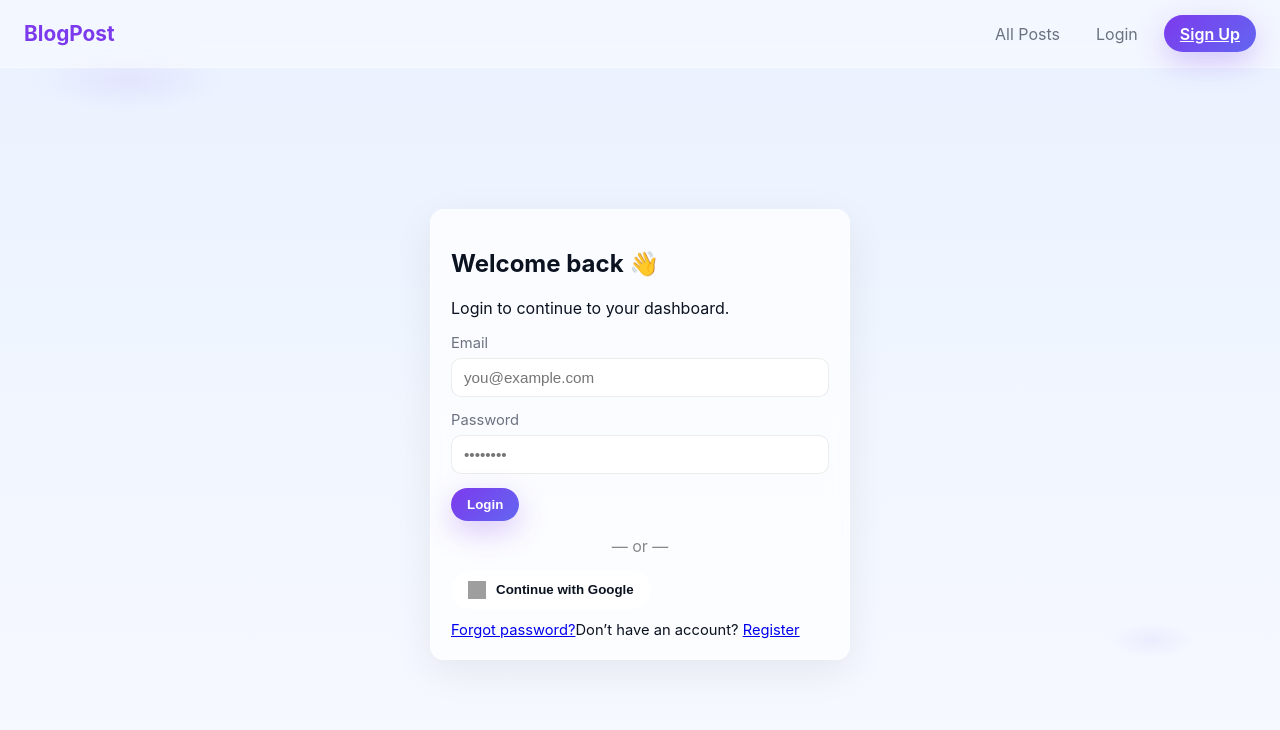
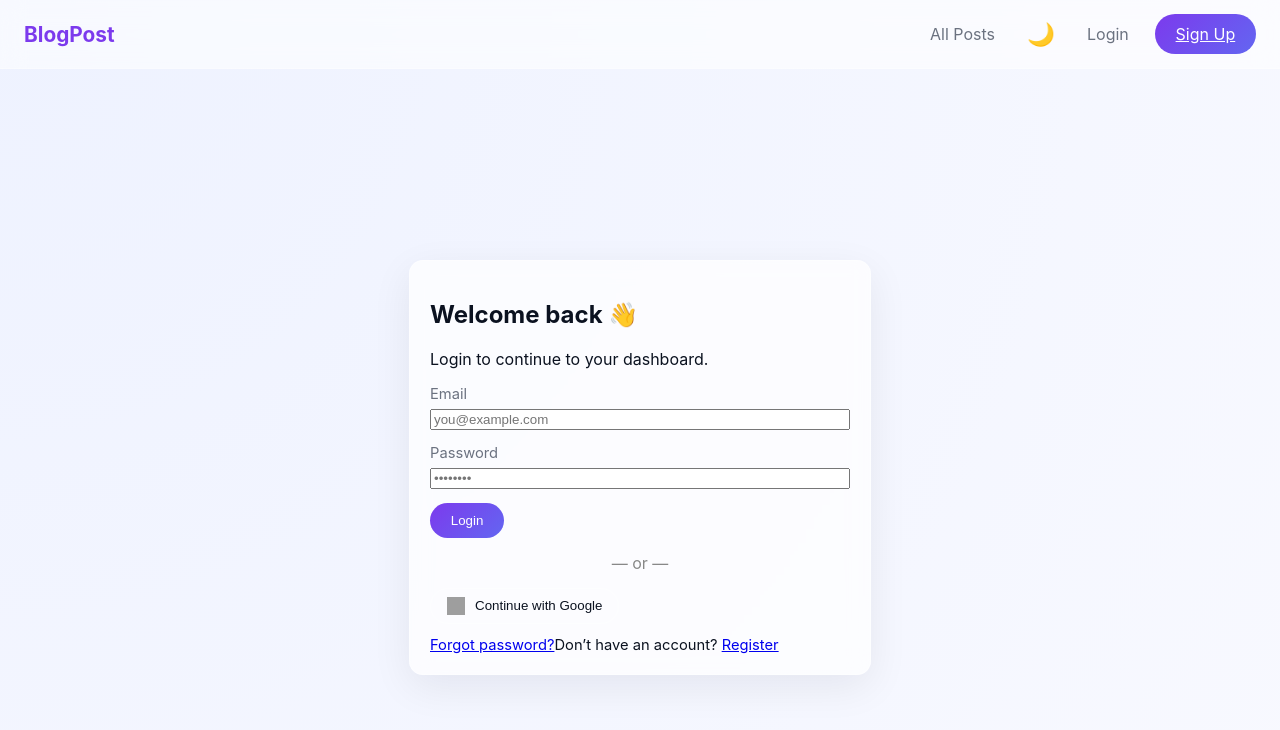
Before and after one commit to Srinivas2326/Blog-Post, a React app in the folder frontend/: page / in a window 1280 px wide. Shown: the top 730 px of the page. Built offline with nearby package versions, Linux system fonts and the light colour scheme; no server answers; grey boxes are pictures that could not be loaded; the HTML template or start-up script is replaced by a standard one.

Commit message:
frontend updated

```diff
--- a/frontend/src/components/Navbar.jsx
+++ b/frontend/src/components/Navbar.jsx
@@ -1,8 +1,10 @@
 import { Link, useNavigate } from "react-router-dom";
 import { useAuth } from "../context/AuthContext";
+import { useTheme } from "../context/ThemeContext";
 
 export default function Navbar() {
   const { user, isAuthenticated, logout } = useAuth();
+  const { theme, toggleTheme } = useTheme();
   const navigate = useNavigate();
 
   const handleLogout = () => {
@@ -12,29 +14,40 @@ export default function Navbar() {
 
   return (
     <nav className="navbar">
-      <Link to="/all-posts" className="nav-logo">BlogPost</Link>
+      <Link to="/all-posts" className="nav-logo">
+        BlogPost
+      </Link>
 
       <div className="nav-right">
-
         <Link to="/all-posts" className="nav-link">All Posts</Link>
 
-        {isAuthenticated ? (
+        {isAuthenticated && (
           <>
             <span className="nav-link">Hi, {user?.name}</span>
             <Link to={`/user/${user?._id}`} className="nav-link">Profile</Link>
             <Link to="/dashboard" className="nav-link">Dashboard</Link>
+          </>
+        )}
 
-            <button onClick={handleLogout} className="btn btn-outline">
-              Logout
-            </button>
-          </>
+        {/* THEME SWITCH BUTTON */}
+        <button
+          className="theme-btn"
+          onClick={toggleTheme}
+          aria-label="Toggle theme"
+        >
+          {theme === "light" ? "🌙" : "☀️"}
+        </button>
+
+        {isAuthenticated ? (
+          <button className="btn btn-outline" onClick={handleLogout}>
+            Logout
+          </button>
         ) : (
           <>
             <Link to="/login" className="nav-link">Login</Link>
             <Link to="/register" className="btn btn-primary">Sign Up</Link>
           </>
         )}
-
       </div>
     </nav>
   );
--- /dev/null
+++ b/frontend/src/context/ThemeContext.jsx
@@ -0,0 +1,25 @@
+import { createContext, useContext, useEffect, useState } from "react";
+
+const ThemeContext = createContext();
+
+export const ThemeProvider = ({ children }) => {
+  const stored = localStorage.getItem("theme") || "light";
+  const [theme, setTheme] = useState(stored);
+
+  useEffect(() => {
+    document.documentElement.setAttribute("data-theme", theme);
+    localStorage.setItem("theme", theme);
+  }, [theme]);
+
+  const toggleTheme = () => {
+    setTheme((t) => (t === "light" ? "dark" : "light"));
+  };
+
+  return (
+    <ThemeContext.Provider value={{ theme, toggleTheme }}>
+      {children}
+    </ThemeContext.Provider>
+  );
+};
+
+export const useTheme = () => useContext(ThemeContext);
--- a/frontend/src/styles/global.css
+++ b/frontend/src/styles/global.css
@@ -1,96 +1,101 @@
-:root{
-  --bg-1: #eaf2ff;
-  --bg-2: #f7f9ff;
-  --glass-bg: rgba(255,255,255,0.55);
-  --glass-strong: rgba(255,255,255,0.72);
-  --glass-border: rgba(255,255,255,0.35);
-  --accent: rgba(124,58,237,1);
-  --accent-2: rgba(79,70,229,1);
+/* LIGHT THEME (default) */
+:root {
+  --bg: #eef2ff;
+  --bg2: #f8f9ff;
+
+  --glass: rgba(255,255,255,0.55);
+  --border: rgba(255,255,255,0.35);
+
+  --accent: #7c3aed;
+  --accent2: #6366f1;
+
   --text: #0b1220;
   --muted: #6b7280;
-  --danger: #ef4444;
-  --success: #16a34a;
 
-  --radius-lg: 16px;
-  --radius-md: 10px;
+  --card-bg: rgba(255,255,255,0.65);
 }
 
-*,
-*::before,
-*::after { box-sizing: border-box; }
+/* CYBER DARK MODE */
+html[data-theme='dark'] {
+  --bg: #0a0a1a;
+  --bg2: #0f0f24;
 
-html,body,#root{ height:100%; }
+  --glass: rgba(18,18,45,0.55);
+  --border: rgba(146,77,255,0.28);
 
-body{
-  margin:0;
-  font-family: Inter, ui-sans-serif, system-ui, -apple-system, "Segoe UI", Roboto;
-  background: radial-gradient(1200px 400px at 10% 10%, rgba(124,58,237,0.08), transparent 8%),
-              radial-gradient(700px 300px at 90% 80%, rgba(79,70,229,0.06), transparent 6%),
-              linear-gradient(180deg, var(--bg-1), var(--bg-2));
+  --accent: #b388ff;
+  --accent2: #7c3aed;
+
+  --text: #e6ddff;
+  --muted: #a39cbf;
+
+  --card-bg: rgba(22,22,50,0.75);
+}
+
+body {
+  margin: 0;
+  background: radial-gradient(circle at top left, var(--bg), var(--bg2));
   color: var(--text);
+  font-family: Inter, sans-serif;
+  transition: background 0.4s ease, color 0.4s ease;
+}
+
+/* GLASS CARD */
+.card {
+  background: var(--card-bg);
+  padding: 1.4rem;
+  border-radius: 16px;
+  border: 1px solid var(--border);
+  backdrop-filter: blur(12px);
+  box-shadow: 0 15px 40px rgba(0,0,0,0.12);
+  transition: background 0.4s ease, border-color 0.4s ease;
+}
+
+/* POST CARD */
+.post-item {
+  background: var(--card-bg);
+  border-radius: 14px;
+  border: 1px solid var(--border);
+  padding: 20px;
+  backdrop-filter: blur(10px);
+  box-shadow: 0 12px 28px rgba(0,0,0,0.15);
+  transition: 0.35s ease;
+}
+
+.post-item:hover {
+  transform: translateY(-6px);
+  box-shadow: 0 20px 50px rgba(124,58,237,0.25);
 }
 
 /* Buttons */
-.btn {
+.btn-primary {
+  background: linear-gradient(135deg, var(--accent), var(--accent2));
+  color: white;
+  border-radius: 999px;
+  padding: 0.6rem 1.3rem;
   border: none;
-  border-radius: 999px;
-  padding: .55rem 1rem;
-  font-weight:600;
   cursor:pointer;
-  transition: transform .14s ease;
 }
 
-.btn-primary{
-  background: linear-gradient(135deg, #7c3aed, #6366f1);
-  color: white;
-  box-shadow: 0 10px 30px rgba(124,58,237,0.28);
-}
-.btn-primary:hover{ transform: translateY(-2px); }
-
-.btn-outline{
-  background: rgba(255,255,255,0.55);
-  border: 1px solid rgba(255,255,255,0.40);
+.btn-outline {
+  background: transparent;
+  border: 1px solid var(--border);
   color: var(--text);
-  backdrop-filter: blur(8px);
+  border-radius: 999px;
+  padding: 0.5rem 1rem;
 }
 
-/* Card */
-.card{
-  background: rgba(255,255,255,0.60);
-  border-radius: var(--radius-lg);
-  padding: 1.25rem;
-  border: 1px solid rgba(255,255,255,0.36);
-  backdrop-filter: blur(10px);
-  box-shadow: 0 12px 32px rgba(11,18,32,0.06);
+/* THEME BUTTON */
+.theme-btn {
+  background: transparent;
+  border: none;
+  font-size: 1.4rem;
+  cursor: pointer;
+  transition: transform 0.2s;
 }
 
-/* Inputs */
-input, textarea {
-  width:100%;
-  padding: 10px 12px;
-  border-radius: 10px;
-  border: 1px solid rgba(11,18,32,0.08);
-  background: rgba(255,255,255,0.9);
-  font-size: .95rem;
-}
-input:focus, textarea:focus{
-  border-color: var(--accent);
-  box-shadow: 0 10px 24px rgba(124,58,237,0.08);
+.theme-btn:hover {
+  transform: scale(1.2);
 }
 
-.muted{ color:var(--muted); }
-
-/* POST CARD BASE */
-.post-item{
-  border-radius: 14px;
-  padding: 18px;
-  border: 1px solid rgba(255,255,255,0.35);
-  background: rgba(255,255,255,0.65);
-  backdrop-filter: blur(10px);
-  box-shadow: 0 8px 30px rgba(11,18,32,0.06);
-  transition: .2s ease;
-}
-.post-item:hover{
-  transform: translateY(-5px);
-  box-shadow: 0 18px 40px rgba(11,18,32,0.10);
-}
+.muted { color: var(--muted); }
--- a/frontend/src/styles/layout.css
+++ b/frontend/src/styles/layout.css
@@ -1,72 +1,50 @@
-/* Layout root */
-.app-root { min-height:100vh; display:flex; flex-direction:column; }
+.app-root { min-height:100vh; }
 
 /* NAVBAR */
 .navbar {
-  height:68px;
+  height: 68px;
+  padding: 0 24px;
+  background: var(--glass);
+  border-bottom: 1px solid var(--border);
+  backdrop-filter: blur(12px);
   display:flex;
   align-items:center;
   justify-content:space-between;
-  padding: 0 24px;
-  background: rgba(255,255,255,0.42);
-  border-bottom: 1px solid rgba(255,255,255,0.36);
-  backdrop-filter: blur(12px);
-  position:sticky;
-  top:0;
-  z-index:50;
 }
 
-/* Logo */
-.nav-logo{
-  font-weight:700;
-  font-size:1.3rem;
-  color: #7c3aed;
-  text-decoration:none;
+.nav-logo {
+  font-size: 1.3rem;
+  font-weight: 700;
+  color: var(--accent);
+  text-decoration: none;
 }
 
-/* Navbar Right */
-.nav-right{
+.nav-right {
   display:flex;
   align-items:center;
-  gap:16px;
-}
-.nav-link{
-  text-decoration:none;
-  color:var(--muted);
-  padding:6px 10px;
-  border-radius:8px;
-}
-.nav-link:hover{ background: rgba(255,255,255,0.25); color:var(--text); }
-
-/* Container */
-.page-container{
-  max-width:1100px;
-  margin: 28px auto;
-  padding: 0 18px;
+  gap: 16px;
 }
 
-/* Header */
-.page-header{
-  display:flex;
-  align-items:center;
-  justify-content:space-between;
-  margin-bottom: 20px;
-}
-.page-header h1{ margin:0; font-size:2rem; }
-
-/* GRID — 2 Columns */
-.post-list{
-  display:grid;
-  grid-template-columns: repeat(2, 1fr);
-  gap:22px;
-  padding:0;
-  margin-top:16px;
-  list-style:none;
+.nav-link {
+  color: var(--muted);
+  text-decoration:none;
+  padding: 6px 10px;
+  border-radius: 8px;
 }
 
-/* Responsive */
-@media(max-width:850px){
-  .post-list{
-    grid-template-columns: 1fr;
-  }
+.nav-link:hover {
+  background: rgba(255,255,255,0.1);
 }
+
+/* PAGE CONTAINER */
+.page-container {
+  max-width: 1100px;
+  margin: 30px auto;
+  padding: 0 20px;
+}
+
+.post-list {
+  display: grid;
+  grid-template-columns: repeat(2,1fr);
+  gap: 22px;
+}
```
Also changed, not shown: frontend/src/App.jsx (+4 -5 lines).
